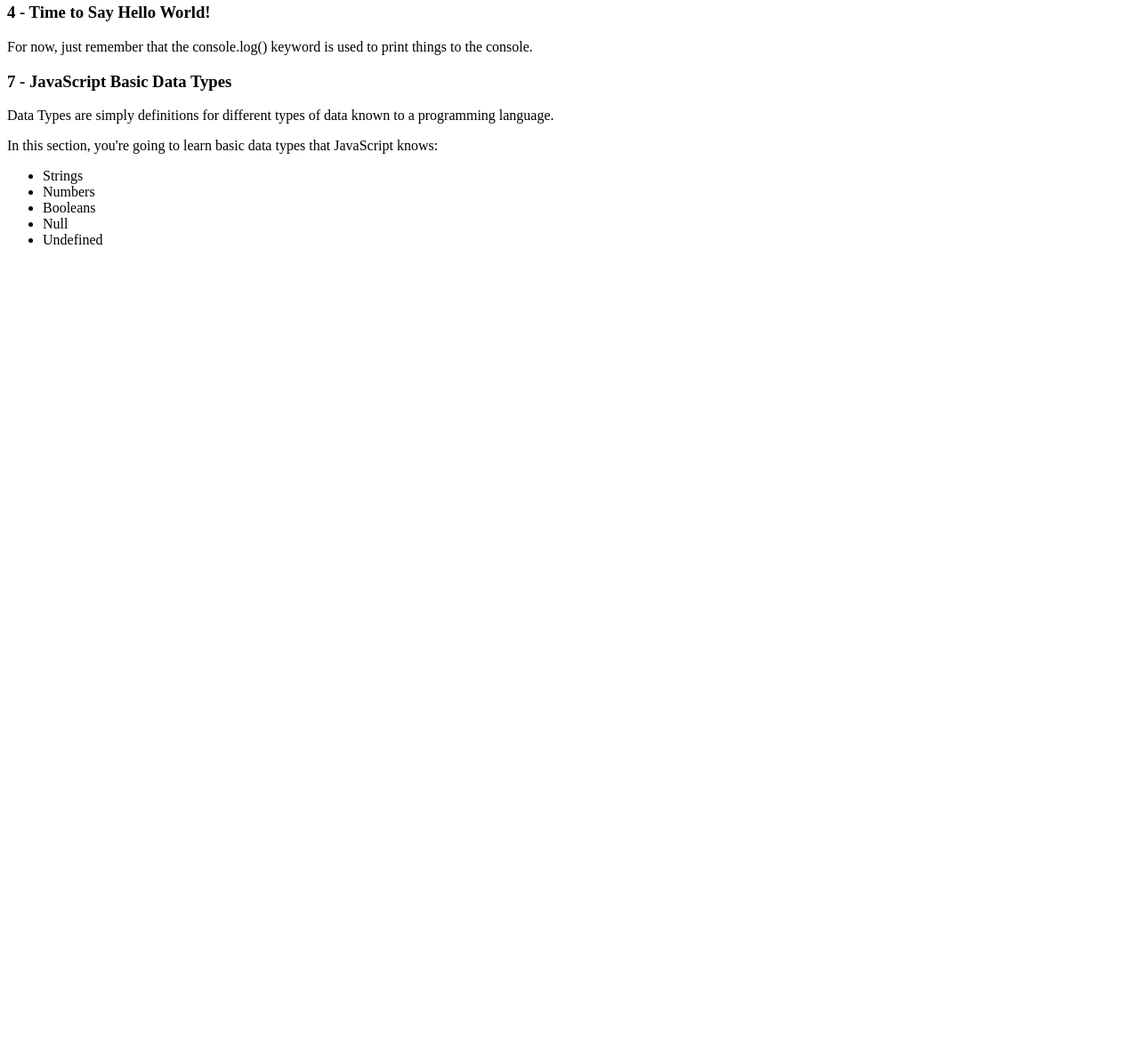
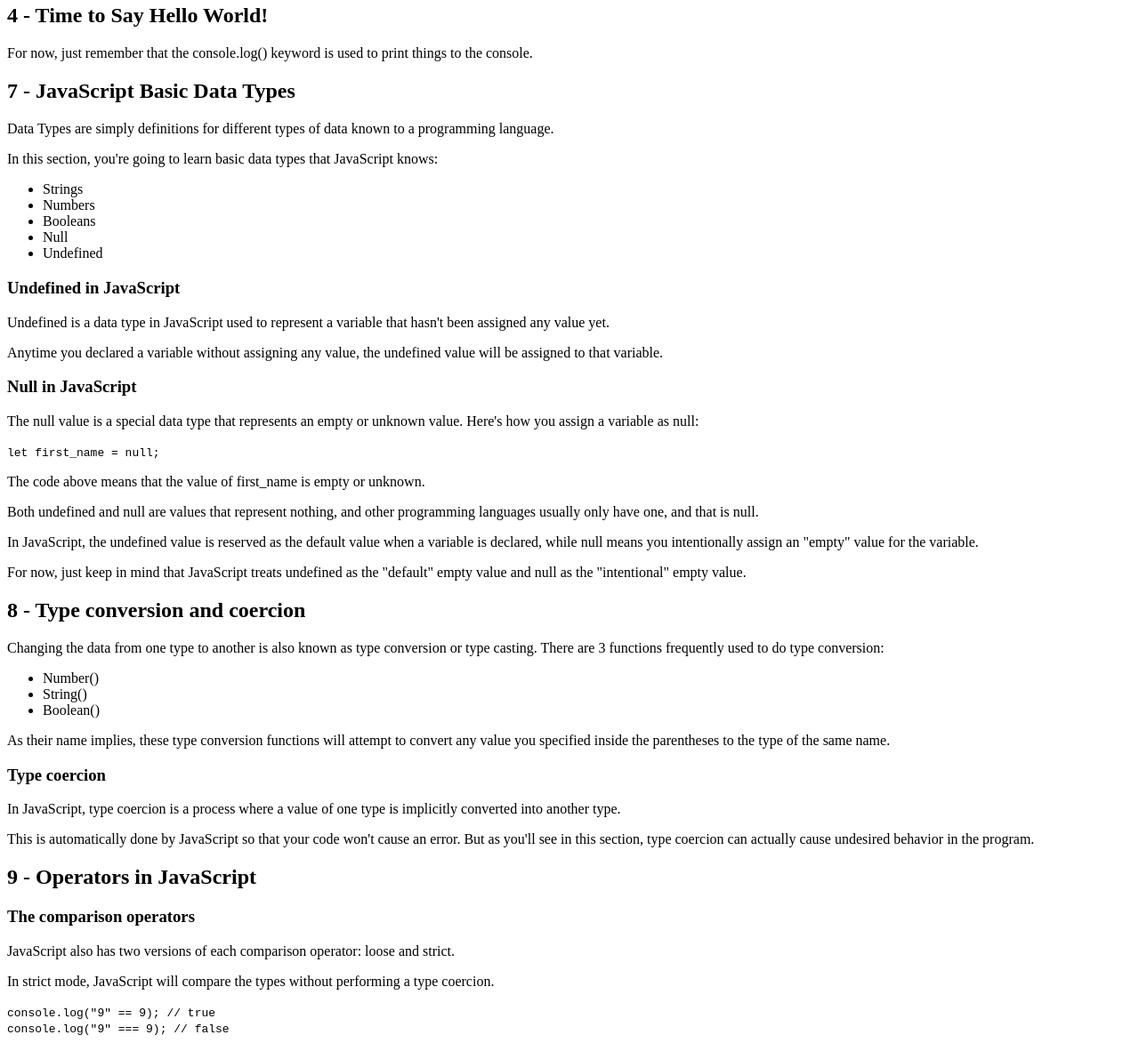
Before and after one commit to rafa-san/freeCodeCamp-tutorials-nathan-sebhastian-js-basics-handbook, a plain HTML site: page index.html in a window 1280 px wide. Shown: the part 289-1462 px from the top of the page at 89% size. Before the commit the page ends 800 px from the top, so only its background shows below. Drawn offline with Linux system fonts and the light colour scheme.

Commit message:
Adicionei um novo arquivo e também mais conteúdo ao index.html

```diff
--- a/capitulo-05/atividades.js
+++ b/capitulo-05/atividades.js
@@ -1,6 +1,8 @@
 console.log('');
 
-// Exercise 1
+// Exercise #1
+// Try to print your name, age, and occupation on the console.
+
 console.log('Rafael Santana');
 console.log(`41`);
 console.log(`Livreiro`);
--- a/index.html
+++ b/index.html
@@ -21,10 +21,10 @@
     <li>There are many career opportunities for JavaScript devs</li>
   </ul>
 
-  <h3>4 - Time to Say Hello World!</h3>
+  <h2>4 - Time to Say Hello World!</h2>
   <p>For now, just remember that the console.log() keyword is used to print things to the console.</p>
 
-  <h3>7 - JavaScript Basic Data Types</h3>
+  <h2>7 - JavaScript Basic Data Types</h2>
   <p>Data Types are simply definitions for different types of data known to a programming language.</p>
   <p>In this section, you're going to learn basic data types that JavaScript knows:</p>
   <ul>
@@ -35,11 +35,41 @@
     <li>Undefined</li>
   </ul>
 
+  <h3>Undefined in JavaScript</h3>
+  <p>Undefined is a data type in JavaScript used to represent a variable that hasn't been assigned any value yet.</p>
+  <p>Anytime you declared a variable without assigning any value, the undefined value will be assigned to that variable.</p>
+
+  <h3>Null in JavaScript</h3>
+  <p>The null value is a special data type that represents an empty or unknown value. Here's how you assign a variable as null:</p>
+  <code>let first_name = null;</code>
+  <p>The code above means that the value of first_name is empty or unknown.</p>
+  <p>Both undefined and null are values that represent nothing, and other programming languages usually only have one, and that is null.</p>
+  <p>In JavaScript, the undefined value is reserved as the default value when a variable is declared, while null means you intentionally assign an "empty" value for the variable.</p>
+  <p>For now, just keep in mind that JavaScript treats undefined as the "default" empty value and null as the "intentional" empty value.</p>
+
+  <h2>8 - Type conversion and coercion</h2>
+  <p>Changing the data from one type to another is also known as type conversion or type casting. There are 3 functions frequently used to do type conversion:</p>
+  <ul>
+    <li>Number()</li>
+    <li>String()</li>
+    <li>Boolean()</li>
+  </ul>
+  <p>As their name implies, these type conversion functions will attempt to convert any value you specified inside the parentheses to the type of the same name.</p>
+
+  <h3>Type coercion</h3>
+  <p>In JavaScript, type coercion is a process where a value of one type is implicitly converted into another type.</p>
+  <p>This is automatically done by JavaScript so that your code won't cause an error. But as you'll see in this section, type coercion can actually cause undesired behavior in the program.</p>
+
+  <h2>9 - Operators in JavaScript</h2>
+
+  <h3>The comparison operators</h3>
+  <p>JavaScript also has two versions of each comparison operator: loose and strict.</p>
+  <p>In strict mode, JavaScript will compare the types without performing a type coercion.</p>
+  <code>console.log("9" == 9); // true</code> <br>
+  <code>console.log("9" === 9); // false</code>
+
   <script>
-    // // let x = 1;
-    // // let y = 4;
-    // // console.log(x + y);
-
+    // 8 - Type conversion and coercion
     // let x = `1`;
     // let y = 4;
     // x = Number(x);
@@ -52,17 +82,33 @@
     // console.log(totalPrice);
     // console.log('');
 
+
+
+
+    // 9 - Operators in JavaScript
+
     // console.log(2 > 1 || 1 > 5);
     // console.log(false || false);
     // console.log(false || false);
     // console.log(typeof false);
 
+
+    // Exercise #3
     // console.log(19 % 3);
     // console.log(10 == 3);
     // console.log(10 !== "10");
     // console.log(2 < "10");
     // console.log("5" > 2);
     // console.log((false && true) || false);
+
+
+
+
+
+
+
+
+    // 10 - JavaScript Arrays
 
     // const coisas = ['casa', 'muro', 'jardim'];
     // console.log(coisas);
```
